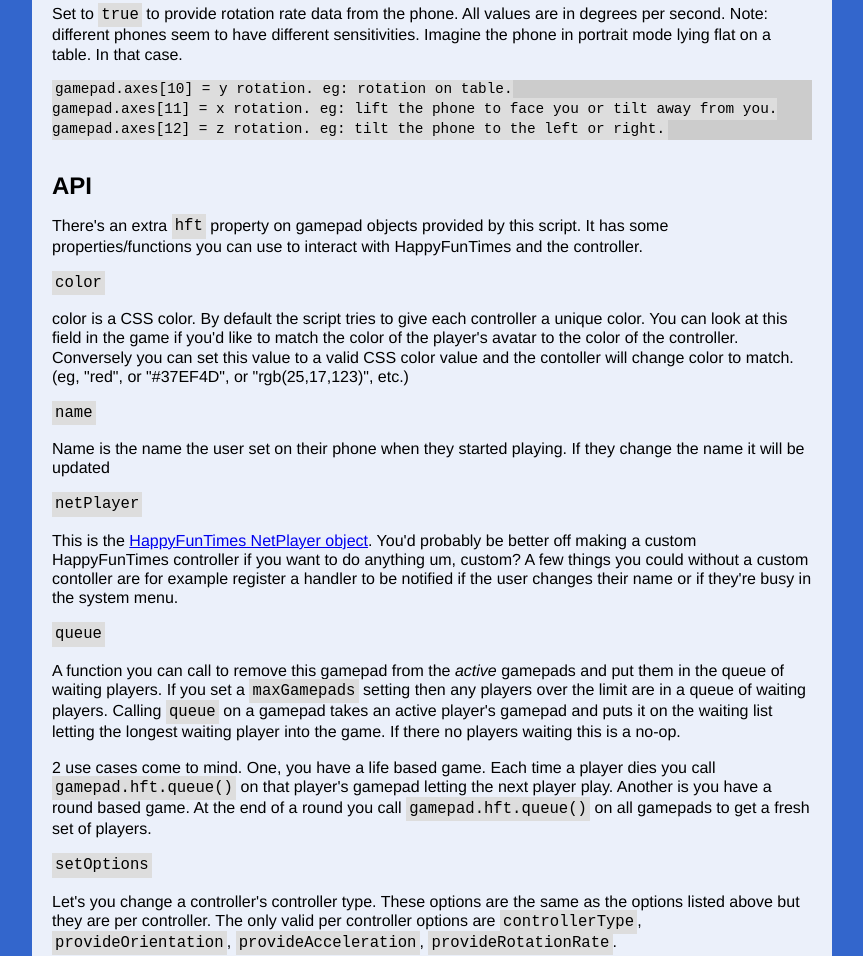
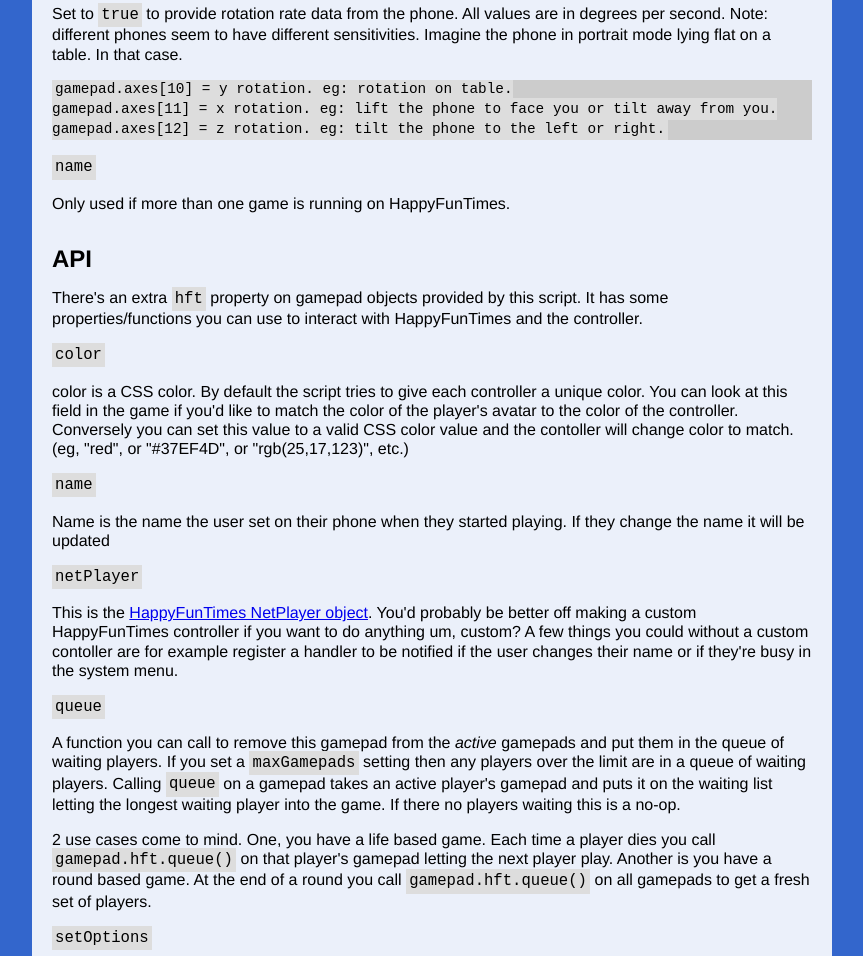
Before and after one commit to greggman/hft-gamepad-api, a website: page index.html in a window 1280 px wide. Shown: the part 5763-6719 px from the top of the page, without its empty margins (208-1071 px from the left). Drawn offline with Linux system fonts and the light colour scheme.

Commit message:
update readme

```diff
--- a/index.html
+++ b/index.html
@@ -172,7 +172,9 @@
 <pre><code>gamepad.axes[10] = y rotation. eg: rotation on table.
 gamepad.axes[11] = x rotation. eg: lift the phone to face you or tilt away from you.
 gamepad.axes[12] = z rotation. eg: tilt the phone to the left or right.
-</code></pre><h2 id="api">API</h2>
+</code></pre><p><code>name</code></p>
+<p>Only used if more than one game is running on HappyFunTimes.</p>
+<h2 id="api">API</h2>
 <p>There&#39;s an extra <code>hft</code> property on gamepad objects provided by this script. It has
 some properties/functions you can use to interact with HappyFunTimes and the controller.</p>
 <p><code>color</code></p>
```
Also changed, not shown: README.md, 1 other file.
